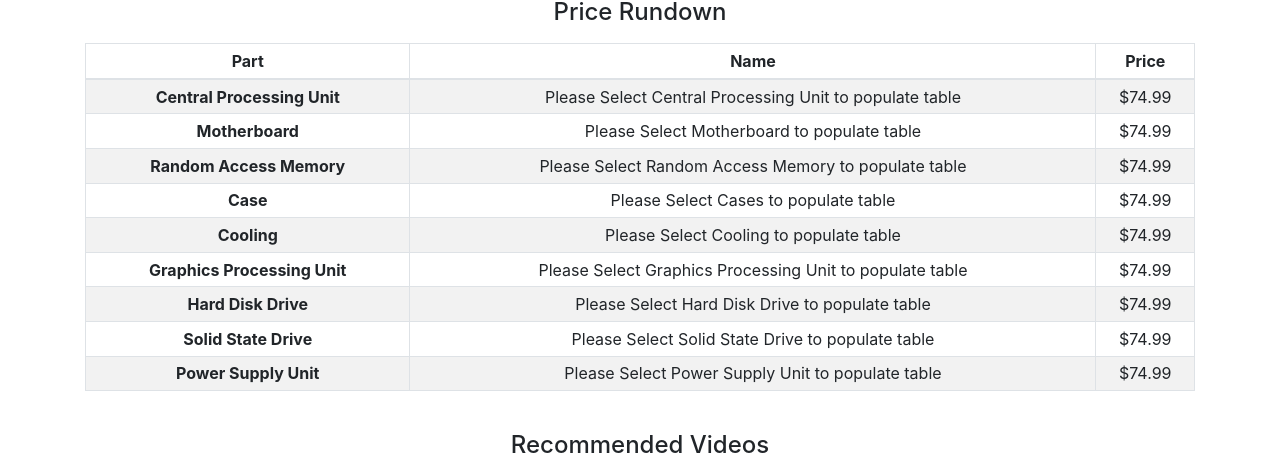
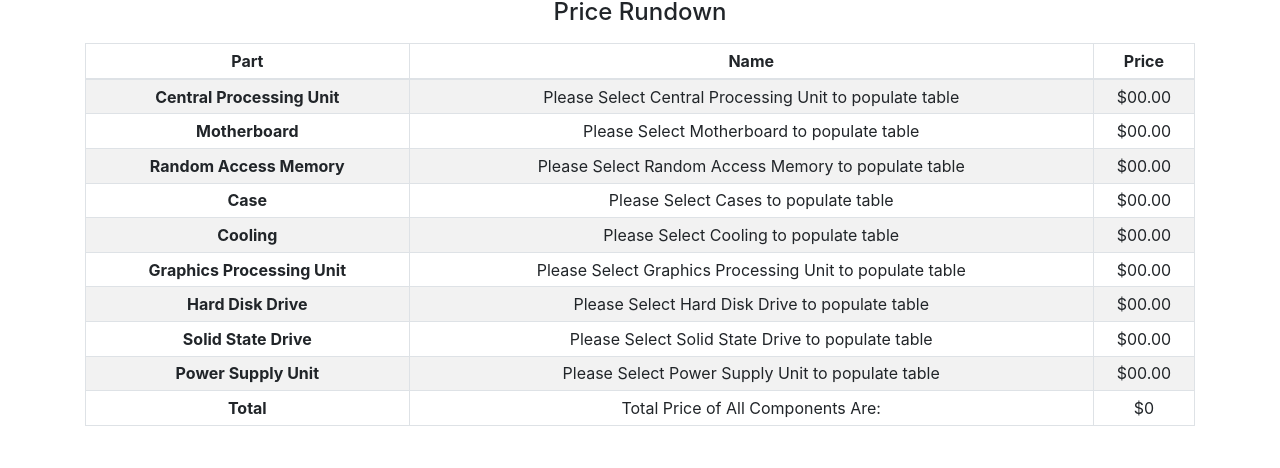
Before and after one commit to DannyNguyenCode/PCBuilder, a React (Create React App) app in the folder pc-builder/: page / in a window 1280 px wide. Shown: the part 776-1244 px from the top of the page. Built offline with nearby package versions, Linux system fonts and the light colour scheme.

Commit message:
implmented event handling to get data from Form component and populate table with data selected from user.

```diff
--- a/pc-builder/src/Table.js
+++ b/pc-builder/src/Table.js
@@ -1,5 +1,10 @@
 import React from 'react';
-
+/* do media queries for max and min width of each cell td
+          style={{
+            wordWrap: 'break-word',
+            minWidth: 200 + 'px',
+            maxWidth: 200 + 'px',
+          }}*/
 export const Table = ({
   computerParts,
   cpuOption,
@@ -11,8 +16,17 @@ export const Table = ({
   hddOption,
   ssdOption,
   psuOption,
+  cpuPrice,
+  motherboardsPrice,
+  ramsPrice,
+  casesPrice,
+  coolingsPrice,
+  gpusPrice,
+  hddsPrice,
+  ssdsPrice,
+  psusPrice,
 }) => (
-  <table className='table table-sm table-striped table-hover table-bordered'>
+  <table className='table table-sm table-responsive-sm table-striped table-hover table-bordered'>
     <thead>
       <tr>
         <th scope='col'>Part</th>
@@ -24,47 +38,63 @@ export const Table = ({
       <tr>
         <th scope='row'>{computerParts[0]}</th>
         <td>{cpuOption}</td>
-        <td>$74.99</td>
+        <td>{cpuPrice}</td>
       </tr>
       <tr>
         <th scope='row'>{computerParts[1]}</th>
         <td>{moboOption}</td>
-        <td>$74.99</td>
+        <td>{motherboardsPrice}</td>
       </tr>
       <tr>
         <th scope='row'>{computerParts[2]}</th>
         <td>{ramOption}</td>
-        <td>$74.99</td>
+        <td>{ramsPrice}</td>
       </tr>
       <tr>
         <th scope='row'>{computerParts[3]}</th>
         <td>{caseOption}</td>
-        <td>$74.99</td>
+        <td>{casesPrice}</td>
       </tr>
       <tr>
         <th scope='row'>{computerParts[4]}</th>
         <td>{coolingOption}</td>
-        <td>$74.99</td>
+        <td>{coolingsPrice}</td>
       </tr>
       <tr>
         <th scope='row'>{computerParts[5]}</th>
         <td>{gpuOption}</td>
-        <td>$74.99</td>
+        <td>{gpusPrice}</td>
       </tr>
       <tr>
         <th scope='row'>{computerParts[6]}</th>
         <td>{hddOption}</td>
-        <td>$74.99</td>
+        <td>{hddsPrice}</td>
       </tr>
       <tr>
         <th scope='row'>{computerParts[7]}</th>
         <td>{ssdOption}</td>
-        <td>$74.99</td>
+        <td>{ssdsPrice}</td>
       </tr>
       <tr>
         <th scope='row'>{computerParts[8]}</th>
         <td>{psuOption}</td>
-        <td>$74.99</td>
+        <td>{psusPrice}</td>
+      </tr>
+      <tr>
+        <th scope='row'>Total</th>
+        <td>Total Price of All Components Are:</td>
+        <td>
+          $
+          {Number(cpuPrice.substring(1)) +
+            Number(motherboardsPrice.substring(1)) +
+            Number(ramsPrice.substring(1)) +
+            Number(casesPrice.substring(1)) +
+            Number(coolingsPrice.substring(1)) +
+            Number(gpusPrice.substring(1)) +
+            Number(hddsPrice.substring(1)) +
+            Number(ssdsPrice.substring(1)) +
+            Number(psusPrice.substring(1))}
+        </td>
       </tr>
     </tbody>
   </table>
```
